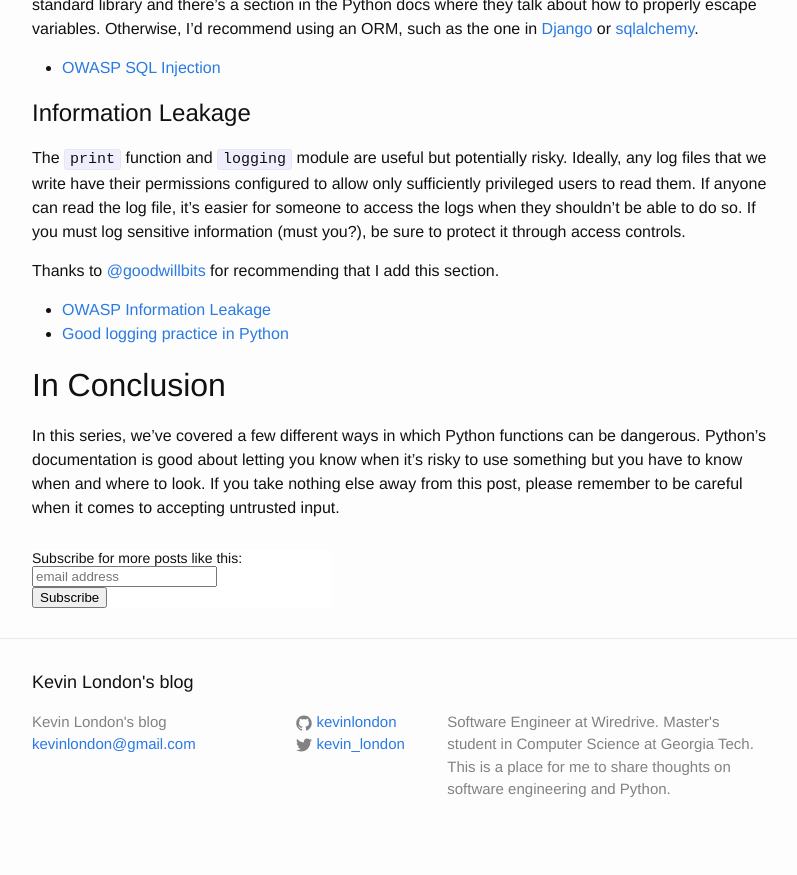
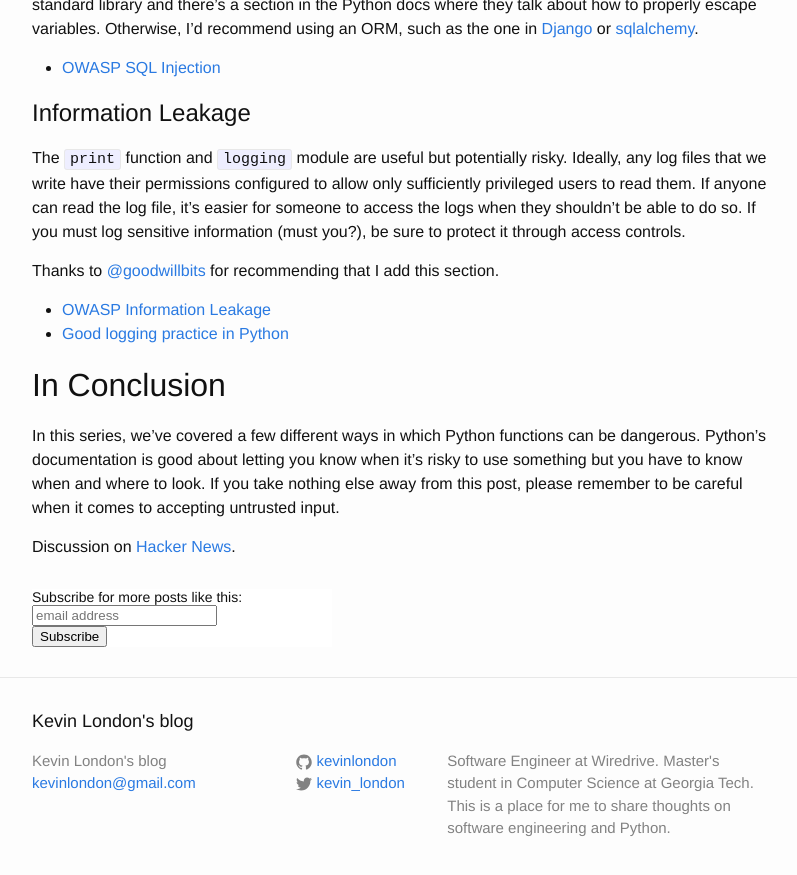
Before and after one commit to kevinlondon/kevinlondon.github.io, a Jekyll site: the page built from _posts/2015-08-15-dangerous-python-functions-pt2.md, in a window 1280 px wide and 900 px high, scrolled down 4113 px. Shown: the top 875 px of the window, without its empty margins (238-1035 px from the left). Built offline with Jekyll 4.4.1, drawn with Linux system fonts in a browser that asks for light colours; comment, search, counter and statistics services are not loaded.

Commit message:
Include hackernews link.

```diff
--- a/_posts/2015-08-15-dangerous-python-functions-pt2.md
+++ b/_posts/2015-08-15-dangerous-python-functions-pt2.md
@@ -262,3 +262,5 @@ can be dangerous. Python's documentation is good about letting you know when
 it's risky to use something but you have to know when and where to look.  If
 you take nothing else away from this post, please remember to be careful when
 it comes to accepting untrusted input.
+
+Discussion on [Hacker News](https://news.ycombinator.com/item?id=10067207).
```
